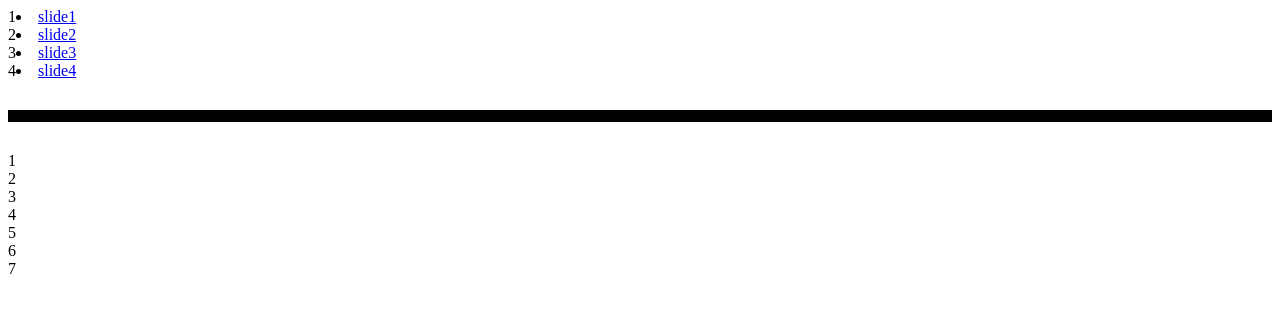
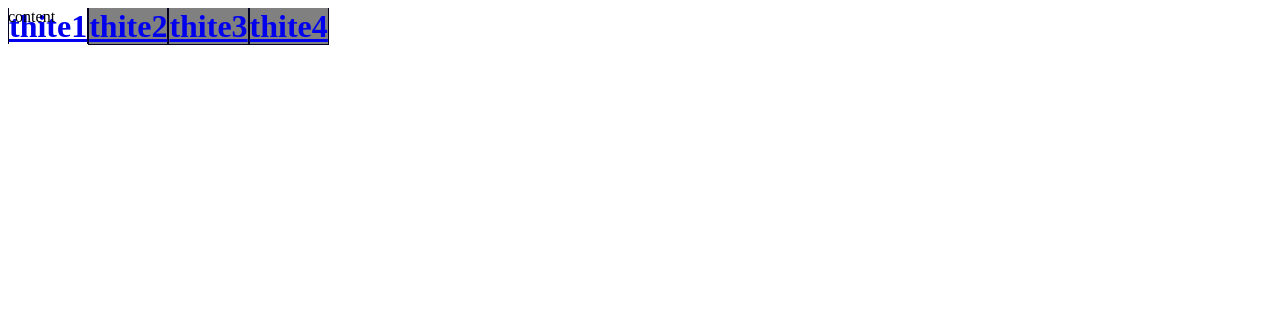
Before and after one commit to ddanddarak/Myproject, a plain HTML site: page index.html in a window 1280 px wide. Drawn offline with nearby package versions, Linux system fonts and the light colour scheme.

Commit message:
tes0106t

```diff
--- a/css/common.css
+++ b/css/common.css
@@ -1,8 +1,32 @@
-@charset "utf-8"
-div{background-color: black;}
+@charset "utf-8";
+
 .devide {
 	height: 10px;
 	margin: 30px 0;
 	border: 1px solid black;
 	background-color: black;
 }
+.feTAB {
+	overflow:hidden;
+	position: relative;
+}
+.feTAB  > h1 {
+	float: left;
+	margin: 0;
+}
+.feTAB  > h1 > a {
+	background: gray;
+	width: 100px;
+	border: 1px solid #020022;
+}
+.feTAB  > h1.current a {
+	background: white;
+	border-bottom: 0px;
+}
+.feTAB > div {
+	position : absolute;
+	display: none;
+}
+.feTAB  > h1.current + div {
+	display: block;
+}
--- a/index.html
+++ b/index.html
@@ -4,11 +4,10 @@
 	<meta charset="UTF-8">
 	<title>Document</title>
 	<link rel="stylesheet" href="css/common.css">
-	<script src="http://code.jquery.com/jquery.min.js"></script>
-	<script src="js/common.js"></script>
+
 </head>
 <body>
-	<div class="div">
+	<!-- <div class="div">
 		<div class="feSlItem">1</div>
 		<div class="feSlItem">2</div>
 		<div class="feSlItem">3</div>
@@ -24,6 +23,16 @@
 		<div class="feSlItem">5</div>
 		<div class="feSlItem">6</div>
 		<div class="feSlItem">7</div>
+	</div> -->
+	<div class="feTAB">
+		<h1 class="btnEl current"><a href="#">thite1</a></h1>
+		<div>content</div>
+		<h1 class="btnEl"><a href="#">thite2</a></h1>
+		<div>content</div>
+		<h1 class="btnEl"><a href="#">thite3</a></h1>
+		<div>content</div>
+		<h1 class="btnEl"><a href="#">thite4</a></h1>
+		<div>content</div>
 	</div>
 </body>
 </html>
```
Also changed, not shown: js/common1.js (added, +11 -0 lines).
